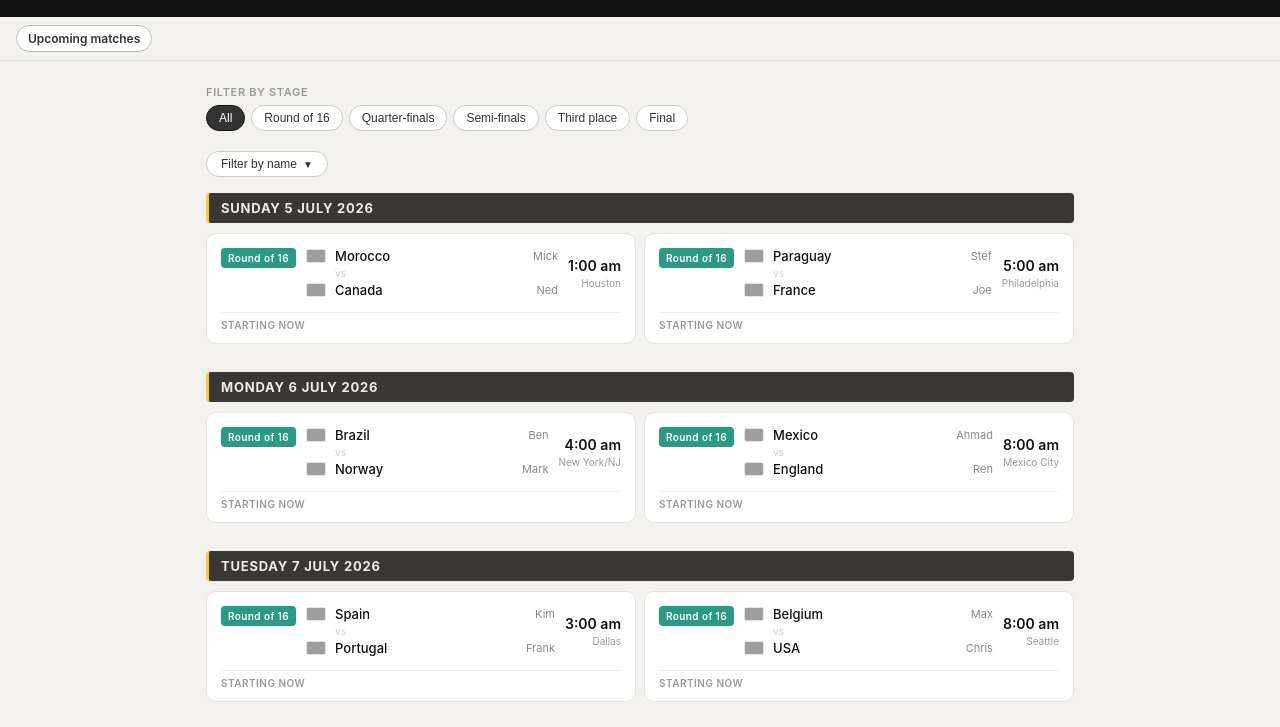
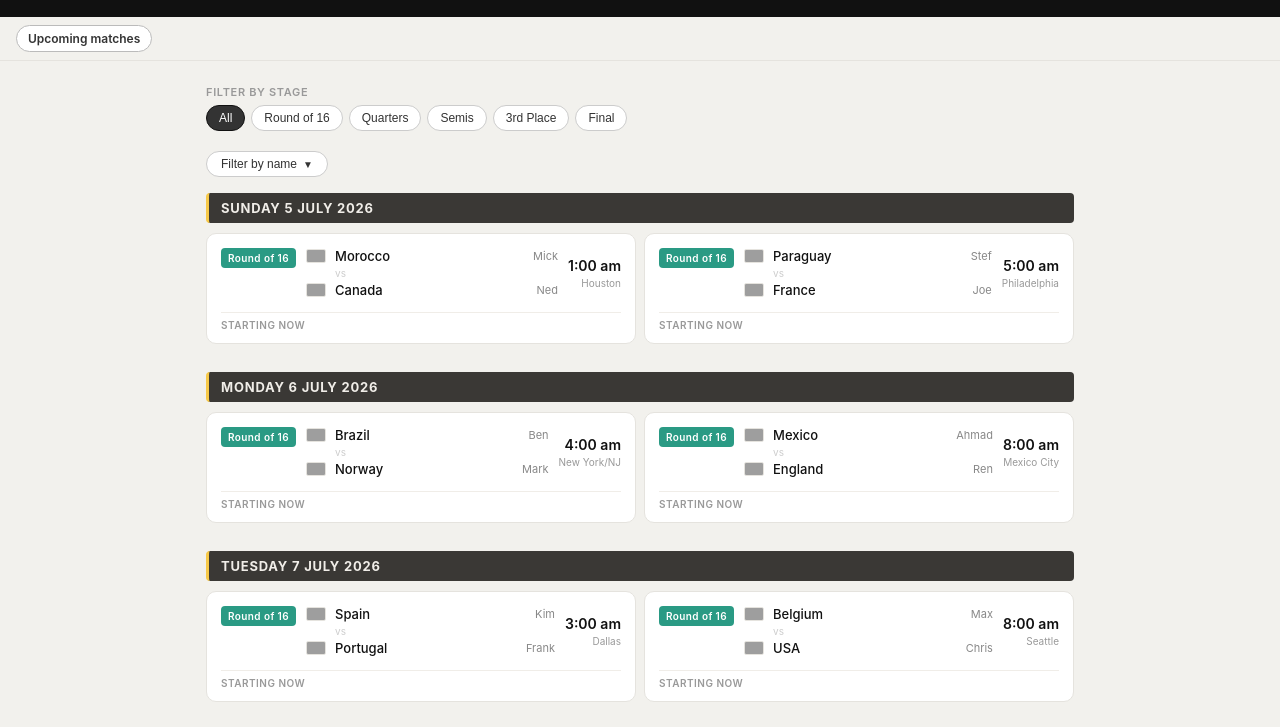
Before and after one commit to richardlefroy/friendzone, a plain HTML site: page matches.html in a window 1280 px wide. Shown: the part 47-774 px from the top of the page. Drawn offline with Linux system fonts and the light colour scheme; no server answers; grey boxes are pictures that could not be loaded.

Commit message:
Add files via upload

```diff
--- a/matches.html
+++ b/matches.html
@@ -53,9 +53,9 @@
     <div class="pill-filter stage-filter" id="stageFilter">
       <button class="active" data-stage="all" onclick="filterStage(this)">All</button>
       <button data-stage="R16" onclick="filterStage(this)">Round of 16</button>
-      <button data-stage="QF"  onclick="filterStage(this)">Quarter-finals</button>
-      <button data-stage="SF"  onclick="filterStage(this)">Semi-finals</button>
-      <button data-stage="TP"  onclick="filterStage(this)">Third place</button>
+      <button data-stage="QF"  onclick="filterStage(this)">Quarters</button>
+      <button data-stage="SF"  onclick="filterStage(this)">Semis</button>
+      <button data-stage="TP"  onclick="filterStage(this)">3rd Place</button>
       <button data-stage="F"   onclick="filterStage(this)">Final</button>
     </div>
   </div>
```
